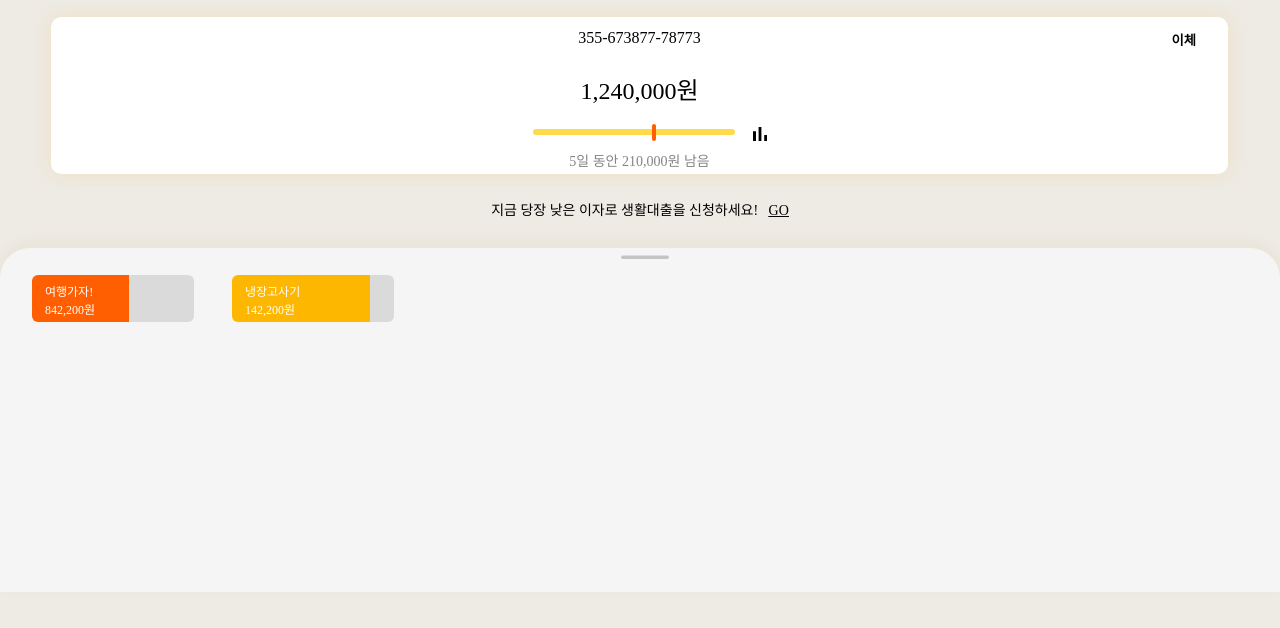
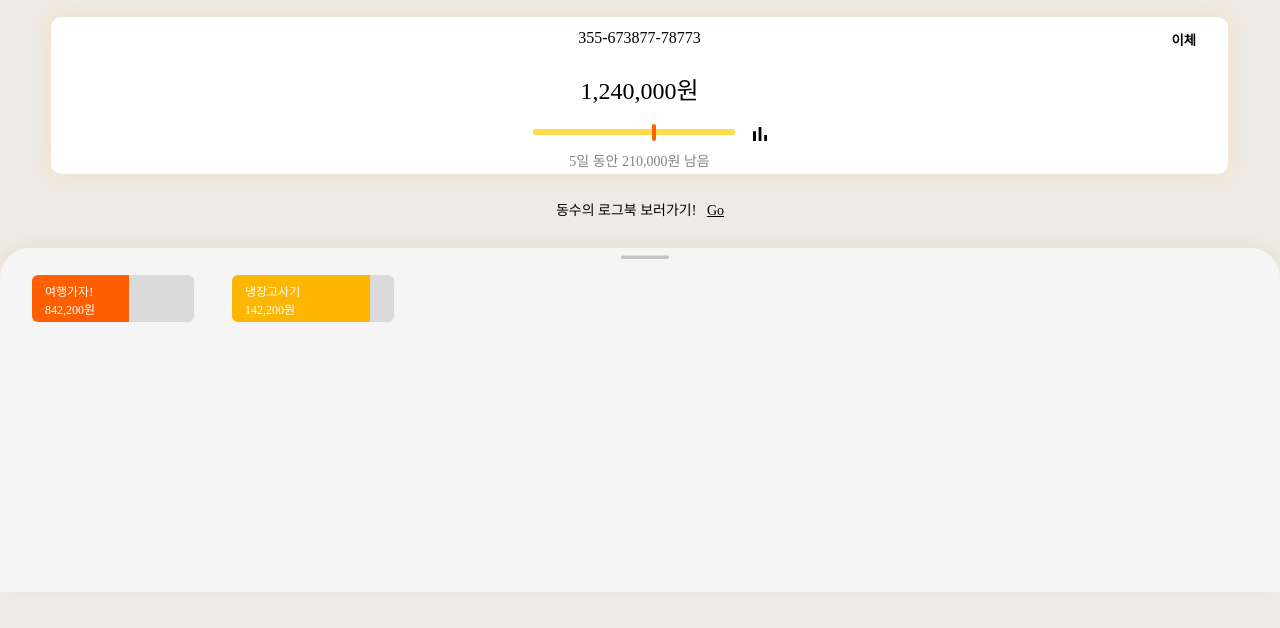
Before and after one commit to sonicce99/sonicce99.github.io-bank-app, a plain HTML site: page index.html in a window 1280 px wide. Shown: the part 104-732 px from the top of the page. Drawn offline with nearby package versions, Linux system fonts and the light colour scheme; no server answers.

Commit message:
bank-app 배포용 완성

```diff
--- a/index.html
+++ b/index.html
@@ -102,8 +102,8 @@
     </div>
 
     <!-- 대출관련 광고 -->
-    <!-- <h1 class="ad">동수&nbsp;&nbsp;<a href="https://www.youtube.com/channel/UCqa4CnlUu--_X0lXWURBNEQ" target="_blank"><u>Go</u></a></h1> -->
-    <h1 class="ad">지금 당장 낮은 이자로 생활대출을 신청하세요! &nbsp <a href="javascript:void(0)"><u>GO</u></a></h1>
+    <h1 class="ad">동수의 로그북 보러가기! &nbsp;&nbsp;<a href="https://www.youtube.com/channel/UCqa4CnlUu--_X0lXWURBNEQ" target="_blank"><u>Go</u></a></h1>
+    <!-- <h1 class="ad">지금 당장 낮은 이자로 생활대출을 신청하세요! &nbsp <a href="javascript:void(0)"><u>GO</u></a></h1> -->
 
     <div class="transaction-container">
       <img class="scroll-bar" src="./assets/scroll-bar.svg" alt="scroll_bar" />
```
